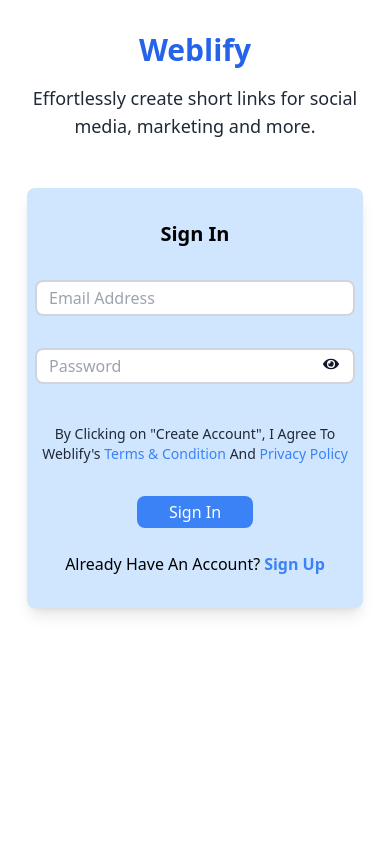
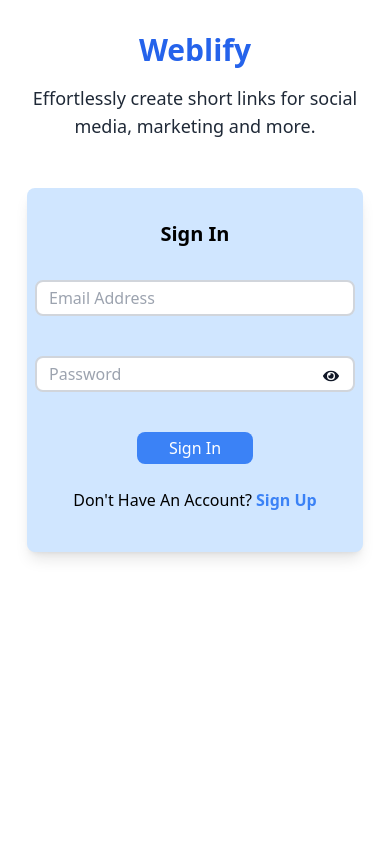
Before and after one commit to Levi-josh/url_shortener, a React (Create React App) app: page /Login in a window 390 px wide. Shown: the top 844 px of the page. Built offline with nearby package versions, Linux system fonts and the light colour scheme.

Commit message:
updated
loading status

```diff
--- a/src/Login.js
+++ b/src/Login.js
@@ -5,13 +5,12 @@
 
 
 function Login() {
-  const [loading,setLoading] = useState(true)
   const [users, setUsers] = useState([])
   const [visibility, setVisibility] = useState(true)
   const [formValues, setFormValues] = useState({ email: '', password: '' })
   const [error, setError] = useState('')
   const navigate = useNavigate()
-  const [isloading, setloading] = useState(false)
+  const [isloading, setLoading] = useState(false)
 
   const location = useLocation()
    const {showForm,setShowForm} =  useOutletContext()
@@ -22,8 +21,9 @@
 
   const handleSubmit = async (e) => {
     e.preventDefault()
+    setLoading(true)
     setError("")
-    setLoading(true)
+
 
     const option = {
       method: 'POST',
@@ -39,9 +39,6 @@
       setUsers(data)
       if (data?.data.id) { return navigate(`/?access=${data.data.accessToken}`) }
 
-       if(!data?.data.id){
-        setLoading(false)
-       }
 
     }
 
@@ -49,8 +46,9 @@
       setError(err)
 
     }
+    setLoading(false)
     setFormValues('')
-    setLoading(false)
+
   };
 
 
@@ -78,14 +76,16 @@
 
 
   return (
-    <div className="relative overflow-y-hidden ">
+    <div className=" relative overflow-y-hidden md:overflow-y-visible h-screen">
 
 
 
    {showForm ? (
 
-<div  className="grid place-items-center h-full">
-<div className="text-center   md:hidden ">
+<div className="md:hidden block">
+
+<div  className="grid place-items-center h-full  ">
+<div className="text-center  visible md:invisible">
         <h3 className=" font-bold text-3xl  text-blue-600 mb-4 mt-8  ">Weblify</h3>
         <p className="text-gray-800   text-lg">Effortlessly create short  links for social<br /> media, marketing and more.</p>
       </div>
@@ -94,18 +94,18 @@
 
 
 
-      <div className=" bg-newblue text-center relative  rounded-lg shadow-lg mt-12 px-2 sm:px-4 md:hidden" >
+      <div className=" bg-newblue text-center relative  rounded-lg shadow-lg mt-12 px-2 sm:px-4 visible md:hidden " >
         <h3 className="font-bold text-xl lg:text-2xl mt-8 sm:mt-10"> Sign In</h3>
         <form onSubmit={handleSubmit}>
           {error.message ? <h4 className="text-red-600">{error.message}</h4> : null}
           <input type="email" placeholder="Email Address" className=" outline-none border-gray-300 border-2 rounded-lg sm:mt-10 pl-3  sm:w-96 w-80 px-1 py-1 mt-8 " required value={formValues.email} name="email" onChange={handleFormChanges} /> <br />
-          <input type={visibility ? 'password' : 'text'} placeholder="Password" className="border-gray-300 right-6 border-2 sm:w-96 w-80 pl-3 outline-none px-1 py-1 mt-8 mb-10 rounded-lg" required name="password" maxLength={12} value={formValues.password} onChange={handleFormChanges} /> <br />
-          {visibility ? (<FaEye className="absolute sm:bottom-56 bottom-56  sm:mb-8 sm:left-80 right-6 mb-3 sm:ml-12 text-gray-900" onClick={handlevisibility} />) :
-            <FaEyeSlash className="absolute sm:bottom-56 bottom-56 mb-3 right-6 sm:mb-8 sm:left-80 sm:ml-12 text-gray-900" onClick={handlevisibility} />}
-          <p className="text-gray-800 text-sm   mb-8">By Clicking on "Create Account", I Agree To <br/> Weblify's <span className="text-blue-500">Terms & Condition</span> And <span className="text-blue-500">Privacy Policy</span></p>
+          <input type={visibility ? 'password' : 'text'} placeholder="Password" className="border-gray-300 right-6 border-2 sm:w-96 w-80 pl-3 outline-none px-1 py-1 mt-10 mb-10 rounded-lg" required name="password" maxLength={12} value={formValues.password} onChange={handleFormChanges} /> <br />
+          {visibility ? (<FaEye className="absolute sm:bottom-36 bottom-32  sm:mb-10 sm:left-80 right-6 mb-10 sm:ml-12 text-gray-900" onClick={handlevisibility} />) :
+            <FaEyeSlash className="absolute sm:bottom-36 bottom-32 mb-10 right-6 sm:mb-10 sm:left-80 sm:ml-12 text-gray-900" onClick={handlevisibility} />}
+
        {isloading ? (   <button className="bg-blue-500 rounded-lg  text-white px-8 mb-6 sm:mb-8 lg:px-6 py-1 " type="submit" disabled>Sign In</button>):
           <button className="bg-blue-500 rounded-lg  text-white px-8 mb-6 sm:mb-8 lg:px-6 py-1 " type="submit">Sign In</button>}
-          <p className="mb-8 sm:mb-12">Already Have An Account?<span className="text-blue-500 lg:text-lg font-semibold ml-1"><NavLink to='/Signup'>Sign Up</NavLink></span></p>
+          <p className="mb-10 sm:mb-12">Don't Have An Account?<span className="text-blue-500 lg:text-lg font-semibold ml-1"><NavLink to='/Signup'>Sign Up</NavLink></span></p>
         </form>
 
 
@@ -117,6 +117,9 @@
 
 
 ):null}
+
+      </div>
+
       </div>
 
       </div>
@@ -127,7 +130,10 @@
 
 
     {showForm ? (
-    <div className="flex items-center justify-center h-screen md:h-auto min-h-screen bg-white  ">
+
+    <div className="hidden md:block">
+
+    <div className="flex items-center justify-center h-screen min-h-screen bg-white  m-0   ">
 
       <div className=" bg-newblue text-center pt-10 pb-10 md:mr-4  lg:mr-10 lg:px-8 lg:pb-12 md:py-12 lg:pt-12 md:px-4 relative hidden md:block  rounded-lg shadow-lg " >
         <h3 className="font-bold text-xl lg:text-2xl "> Sign In</h3>
@@ -135,7 +141,7 @@
           {error.message ? <h4 className="text-red-600">{`Error : ${error.message}`}</h4> : null}
           <input type="email" placeholder="Email Address" className="  md:mt-16 md:mb-10 w-80 lg:mb-10 lg:mt-20 lg:w-100 md:w-96 pl-3 rounded-lg pt-1  pb-1 border-2 border-gray-300 outline-none lg:text-lg text-lg" required value={formValues.email} name="email" onChange={handleFormChanges} /> <br />
           <input type={visibility ? 'password' : 'text'} placeholder="Password" className="  md:mb-10   pt-1 rounded-lg w-80 lg:mb-10 lg:w-100  md:w-96 pb-1 pl-3 border-2 border-gray-300 outline-none text-lg" required name="password" maxLength={12} value={formValues.password} onChange={handleFormChanges} /> <br />
-          {visibility ? (<FaEye className="absolute lg:right-12 lg:bottom-48  lg:mb-12 md:right-7  md:bottom-48 md:mb-5 text-gray-900" onClick={handlevisibility} />) :
+          {visibility ? (<FaEye className="absolute lg:right-12 lg:bottom-48  lg:mb-12 md:right-7  md:bottom-48  md:mb-5 text-gray-900" onClick={handlevisibility} />) :
             <FaEyeSlash className="absolute lg:right-12 md:bottom-48 md:right-7 md:mb-5 lg:mb-12  lg:bottom-48  text-gray-900" onClick={handlevisibility} />}
 
         {isloading ? (  <button className="bg-blue-500 rounded-lg md:mb-14 md:px-8 lg:mb-16 lg:mt-4 text-white px-6 mb-10 lg:px-12 py-1" type="submit" disabled>Sign In</button>):
@@ -155,20 +161,21 @@
       </div>
 
 
-      <div className="text-center w-80 hidden  md:block">
+      <div className="text-center w-80 invisible  md:visible ">
         <h3 className="md:text-3xl font-bold text-2xl lg:text-4xl text-blue-600 mb-8  ">Weblify</h3>
         <p className="text-gray-800   text-lg">Effortlessly create short links for social <br /> media, marketing and more.</p>
       </div>
 
       </div>
 
+      </div>
 
 ):null}
 
 
 
 
-s
+
     </div>
   )
 }
--- a/src/Signup.js
+++ b/src/Signup.js
@@ -61,6 +61,8 @@
    <div>
    {showForm ? (
 
+    <div className="md:hidden block">
+
 <div  className="grid place-items-center h-full">
 <div className="text-center   md:hidden ">
         <h3 className=" font-bold text-3xl  text-blue-600 mb-4 mt-8  ">Weblify</h3>
@@ -92,6 +94,9 @@
 
 
 ):null}
+
+      </div>
+
       </div>
 
       </div>
@@ -103,6 +108,8 @@
 
 
     {showForm ? (
+
+      <div className="hidden md:block">
 
     <div className="flex  items-center  justify-center h-screen md:h-auto min-h-screen bg-white">
 
@@ -136,7 +143,7 @@
 
       </div>
 
-
+      </div>
 
 ):null}
 
```
